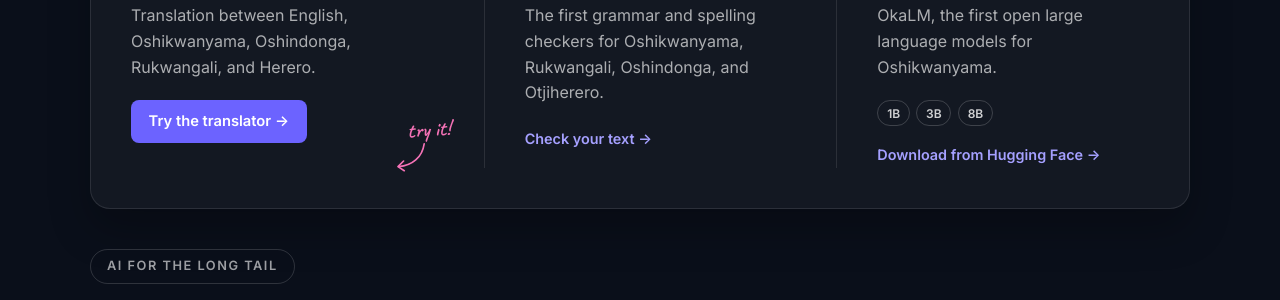
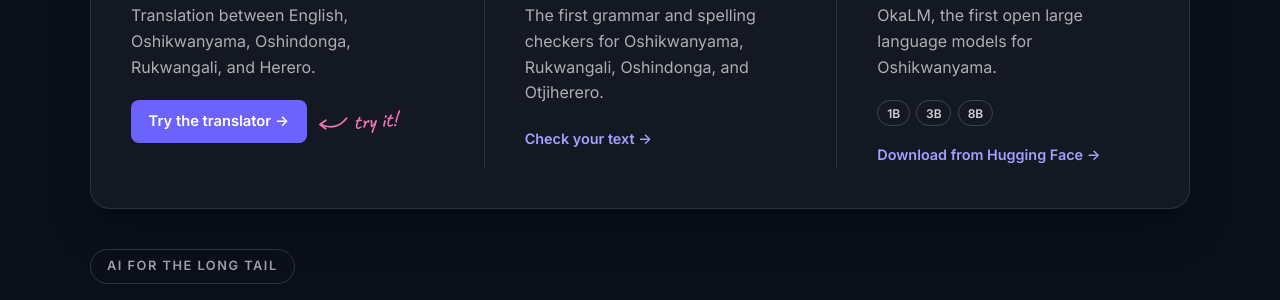
Before and after one commit to okalai-ai/okalai-site, a Jekyll site: the page built from index.md, in a window 1280 px wide. Shown: the part 307-607 px from the top of the page. Built offline with Jekyll 4.4.1, drawn with Linux system fonts in a browser that asks for light colours.

```diff
--- a/assets/css/style.css
+++ b/assets/css/style.css
@@ -317,14 +317,18 @@ a {
   color: #fff;
 }
 
-/* handwritten note pointing at the button */
+/* button with a handwritten note beside it */
+.hero-card-cta {
+  display: flex;
+  align-items: center;
+  gap: 0.6rem;
+  flex-wrap: wrap;
+}
+
 .hero-card-note {
-  position: absolute;
-  right: -0.5rem;
-  bottom: -0.15rem;
-  display: flex;
-  flex-direction: column;
-  align-items: flex-end;
+  display: inline-flex;
+  align-items: center;
+  gap: 0.2rem;
   font-family: 'Caveat', cursive;
   font-size: 1.35rem;
   line-height: 1;
@@ -333,9 +337,8 @@ a {
 }
 
 .hero-card-note svg {
-  width: 38px;
-  height: 30px;
-  margin-right: 1.4rem;
+  width: 34px;
+  height: 20px;
 }
 
 .hero-badge {
--- a/index.md
+++ b/index.md
@@ -73,10 +73,13 @@ title: Home
       <div class="hero-feature">
         <h3 class="hero-card-title">Machine Translation</h3>
         <p class="hero-card-text">Translation between English, Oshikwanyama, Oshindonga, Rukwangali, and Herero.</p>
-        <a href="https://okalex.org/" class="hero-card-link" target="_blank" rel="noopener">Try the translator &rarr;</a>
-        <span class="hero-card-note" aria-hidden="true">try it!
-          <svg viewBox="0 0 50 40" xmlns="http://www.w3.org/2000/svg"><path d="M44 4 C 40 22, 26 32, 8 32" fill="none" stroke="currentColor" stroke-width="2.2" stroke-linecap="round"/><path d="M15 25 L 7 32 L 15 38" fill="none" stroke="currentColor" stroke-width="2.2" stroke-linecap="round" stroke-linejoin="round"/></svg>
-        </span>
+        <div class="hero-card-cta">
+          <a href="https://okalex.org/" class="hero-card-link" target="_blank" rel="noopener">Try the translator &rarr;</a>
+          <span class="hero-card-note" aria-hidden="true">
+            <svg viewBox="0 0 44 24" xmlns="http://www.w3.org/2000/svg"><path d="M40 6 C 30 18, 18 18, 6 12" fill="none" stroke="currentColor" stroke-width="2.2" stroke-linecap="round"/><path d="M13 7 L 5 12 L 12 18" fill="none" stroke="currentColor" stroke-width="2.2" stroke-linecap="round" stroke-linejoin="round"/></svg>
+            try it!
+          </span>
+        </div>
       </div>
       <div class="hero-feature hero-feature--secondary">
         <h3 class="hero-card-title">Grammar and Spelling</h3>
```
